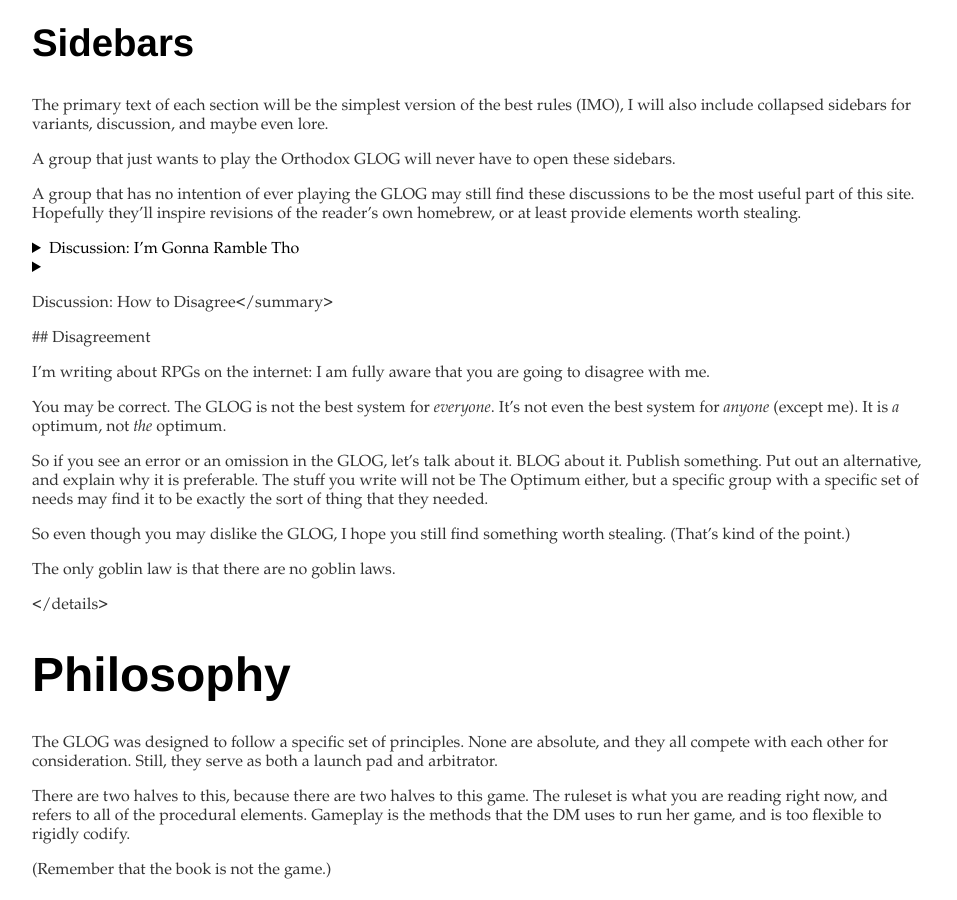
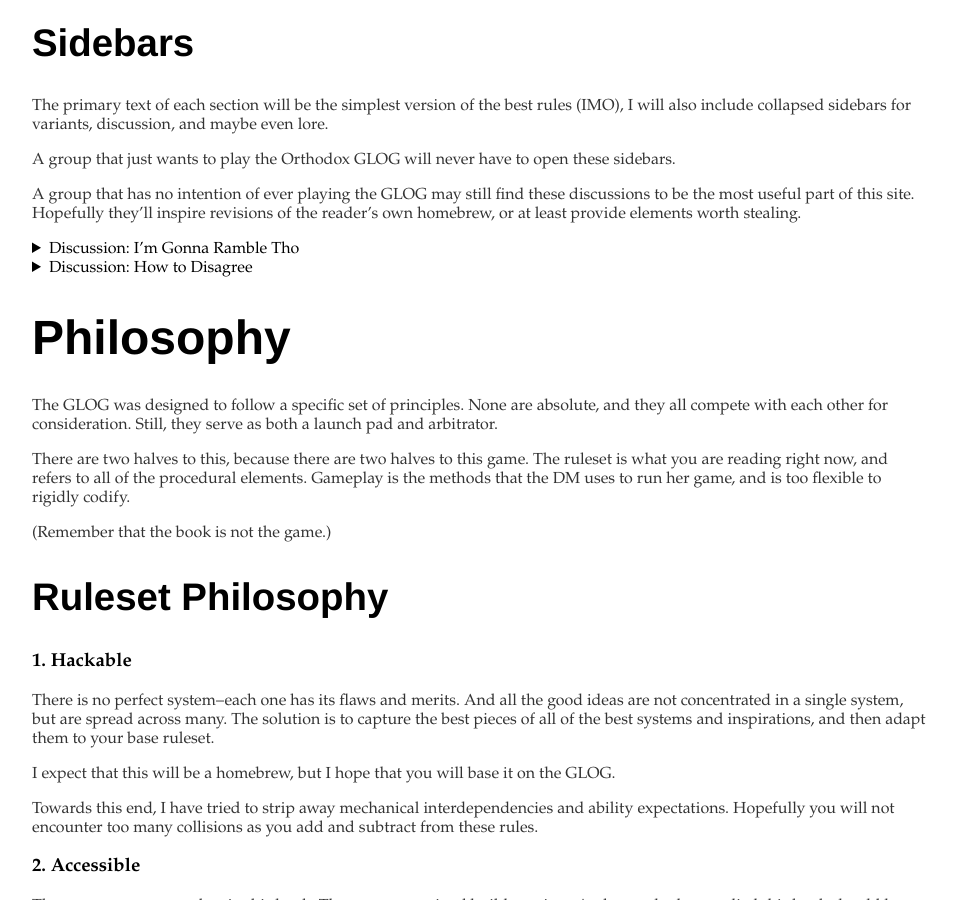
Before and after one commit to arnoldkemp/arnoldkemp.github.io, a Jekyll site: the page built from glog/introduction.md, in a window 1280 px wide and 900 px high, scrolled down 643 px. Shown: the whole window, without its empty margins (160-1117 px from the left). Built offline with Jekyll 4.4.1, drawn with Linux system fonts in a browser that asks for light colours; our own code applies the rules of GitHub Pages for plain Markdown files.

Commit message:
Update introduction.md

```diff
--- a/glog/introduction.md
+++ b/glog/introduction.md
@@ -31,14 +31,10 @@ A group that has no intention of ever playing the GLOG may still find these disc
 
   One big advantage of a website is the ability to compress large discussions into collapsed sidebars.  While I've tried to keep the rest of the document succinct, sidebars allow me to rant longer before I start feeling the guilt of inefficiency.  If you aren't interested in the content of these sidebars, don't open them.
 
-  Another paragraph.
-
 </details>
 
 <details>
-  <summary>Discussion: How to Disagree</summary>
-
-  ## Disagreement
+  <summary markdown='span'>Discussion: How to Disagree</summary>
 
   I'm writing about RPGs on the internet: I am fully aware that you are going to disagree with me.
 
```
